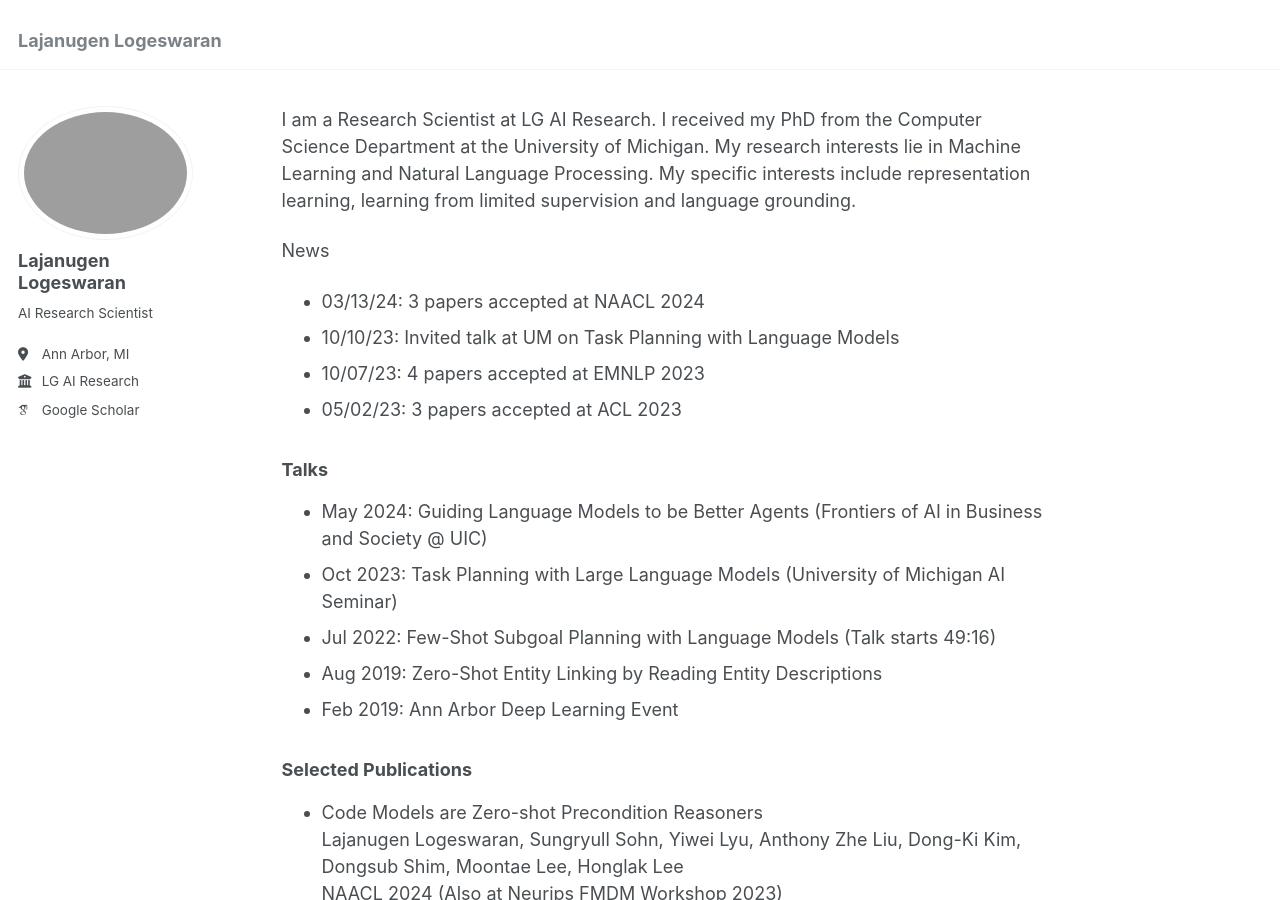
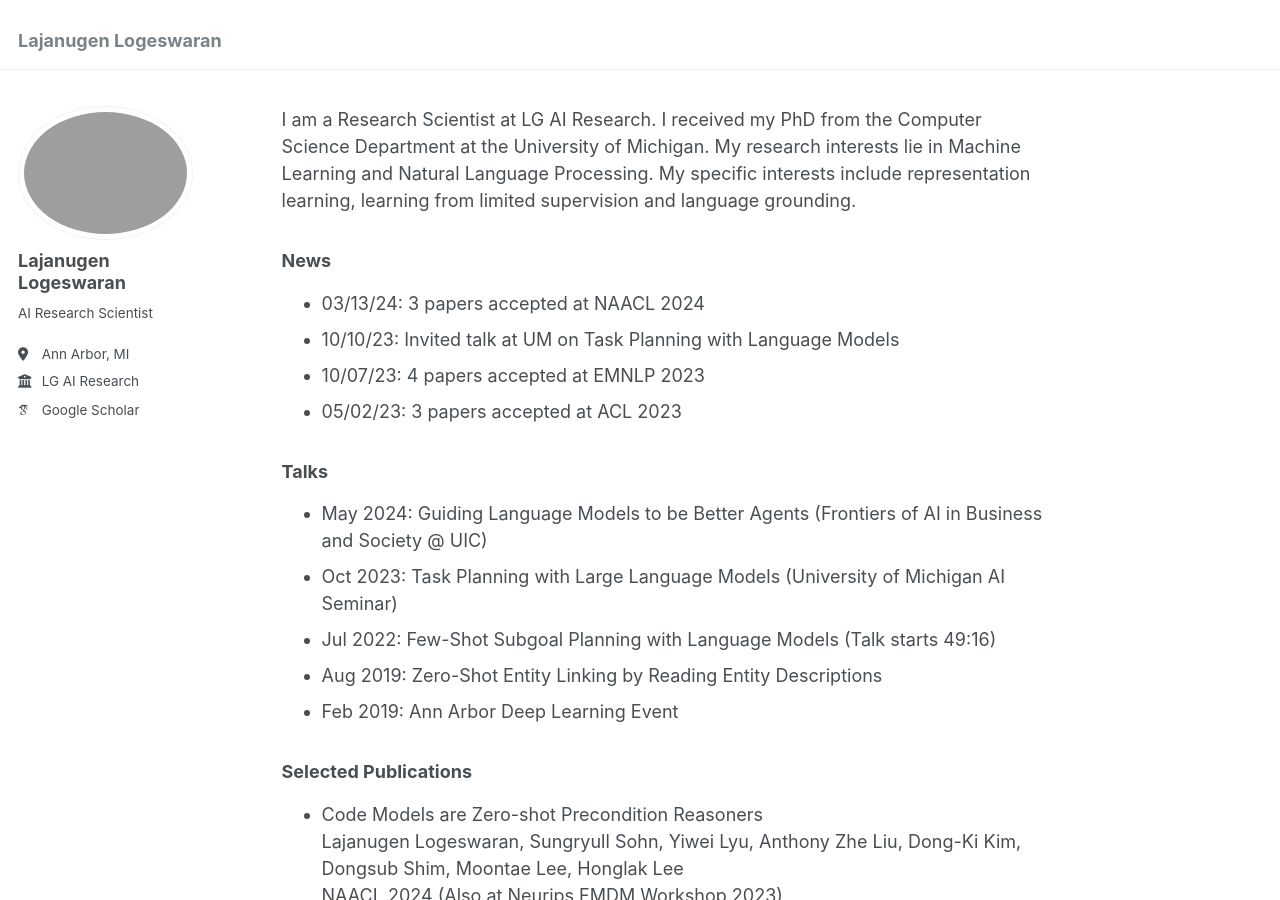
Before and after one commit to lajanugen/lajanugen.github.io, a Jekyll site: the page built from _pages/about.md, in a window 1280 px wide and 900 px high. Built offline with Jekyll 4.4.1, drawn with Linux system fonts in a browser that asks for light colours; some web fonts are replaced.

Commit message:
Minor update

```diff
--- a/_pages/about.md
+++ b/_pages/about.md
@@ -9,7 +9,7 @@ redirect_from:
 
 I am a Research Scientist at LG AI Research. I received my PhD from the Computer Science Department at the University of Michigan. My research interests lie in Machine Learning and Natural Language Processing. My specific interests include representation learning, learning from limited supervision and language grounding.
 
-News
+### News
 - 03/13/24: 3 papers accepted at NAACL 2024
 - 10/10/23: Invited talk at UM on Task Planning with Language Models
 - 10/07/23: 4 papers accepted at EMNLP 2023
```
